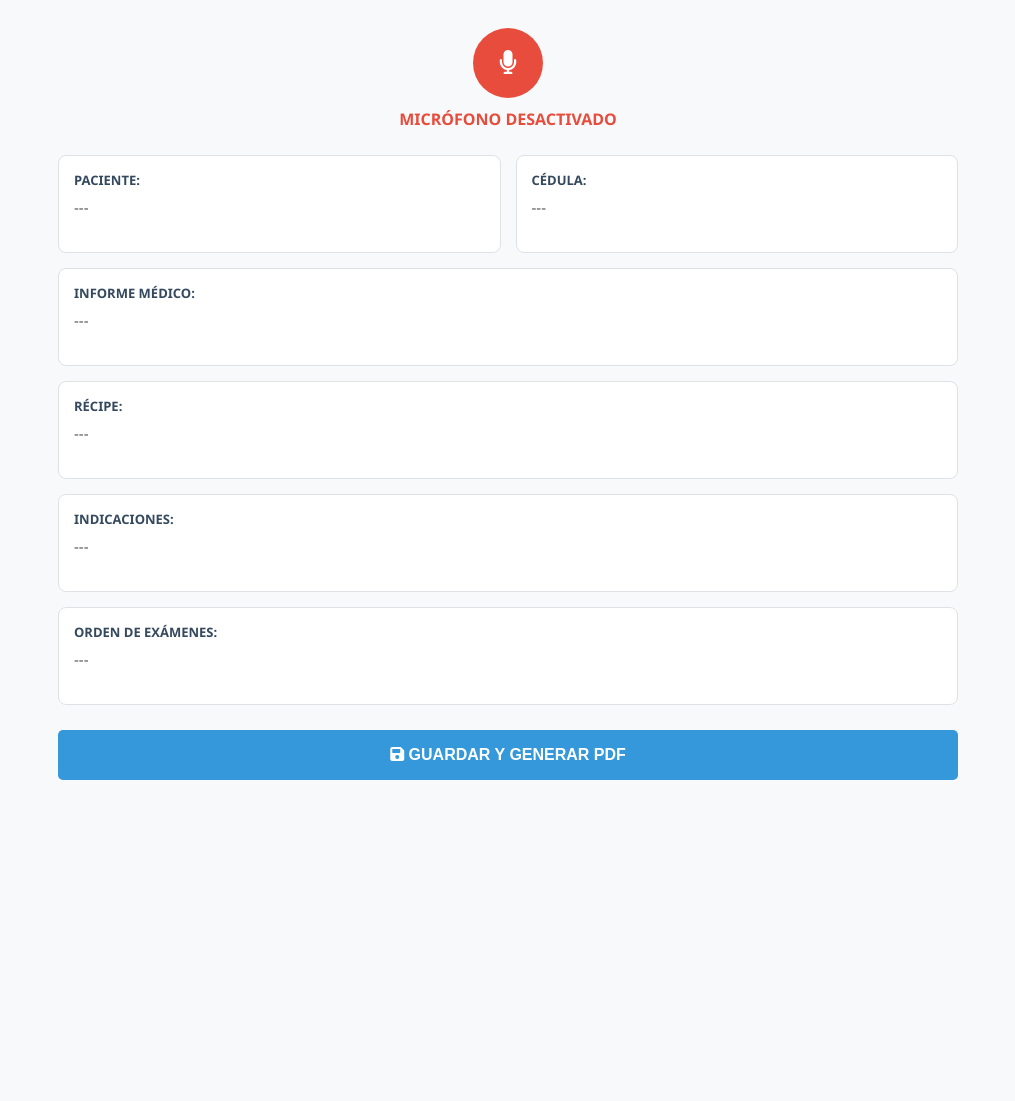
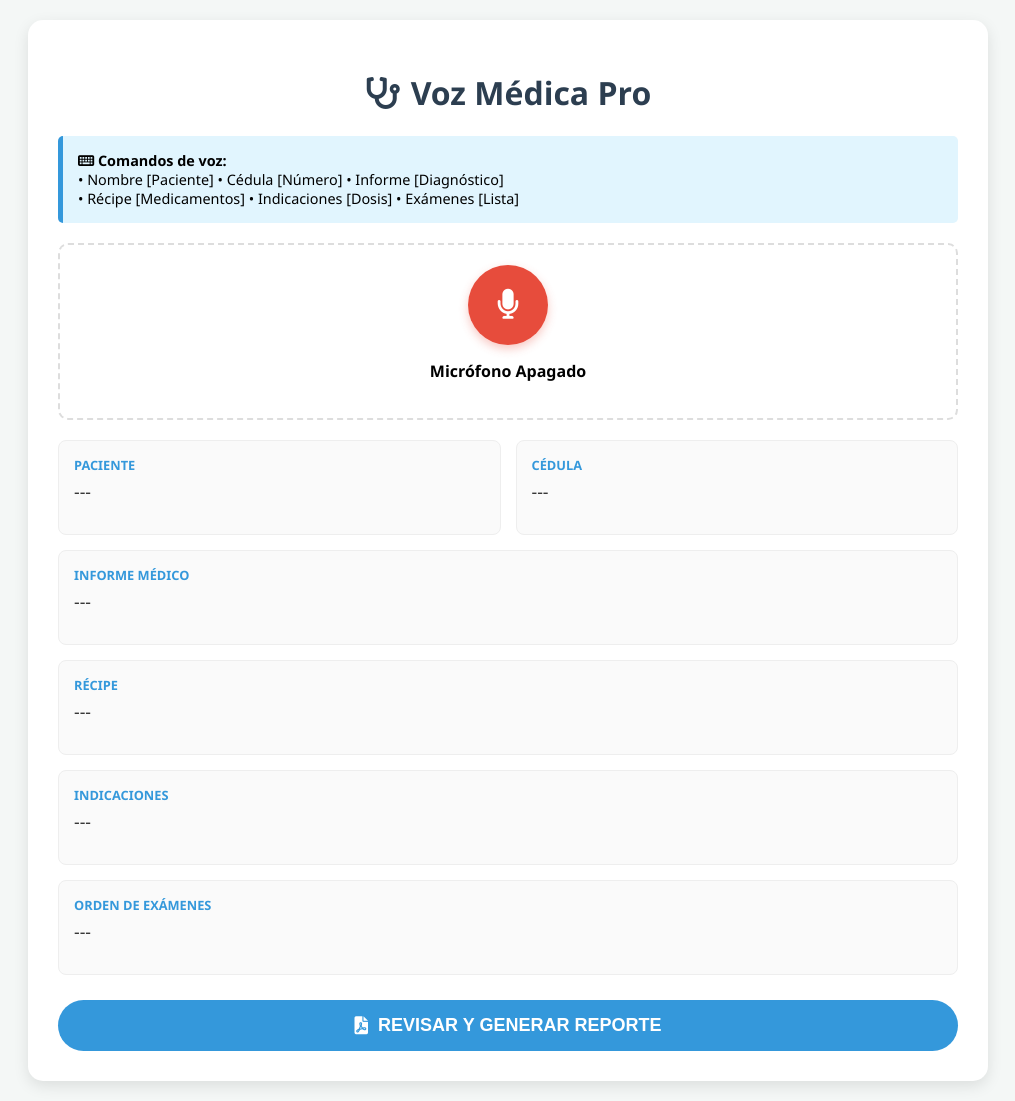
Before and after one commit to YoselinChirinos/voz-medica-app, a Flask app: page / in a window 1280 px wide. Shown: the whole page, without its empty margins (132-1147 px from the left). Before the commit the page ends 780 px from the top, so only its background shows below. Run offline with Flask 3, Linux system fonts and the light colour scheme; the visitor is signed in with stand-in values (Sample User, id 1); some libraries are stand-ins or nearby versions.

Commit message:
Add files via upload

```diff
--- a/app.py
+++ b/app.py
@@ -3,13 +3,12 @@ import os
 from supabase import create_client, Client
 
 app = Flask(__name__)
-# Genera una clave segura para las sesiones
 app.secret_key = os.urandom(24)
 
-# SEGURIDAD: Contraseña de acceso al sistema
+# CONFIGURACIÓN DE SEGURIDAD
 PASSWORD_DOCTOR = "medico20262620"
 
-# CONEXIÓN SUPABASE
+# CONFIGURACIÓN DE SUPABASE
 SUPABASE_URL = "https://gzlccjdaxdxrrbaqemgo.supabase.co"
 SUPABASE_KEY = "sb_publishable_Qtzr0MnVTUuMa2_1KoEpFg_bomVqHXI"
 supabase = create_client(SUPABASE_URL, SUPABASE_KEY)
@@ -23,16 +22,19 @@ def login():
         else:
             return '<script>alert("Contraseña incorrecta"); window.location.href="/login";</script>'
 
-    # Formulario de seguridad integrado
     return '''
-        <div style="text-align:center; margin-top:100px; font-family:sans-serif;">
-            <div style="display:inline-block; padding:50px; border:1px solid #ddd; border-radius:10px; background:white; shadow: 0 4px 8px rgba(0,0,0,0.1);">
-                <h2>🔒 Acceso Médico Requerido</h2>
+        <div style="text-align:center; margin-top:100px; font-family:Arial, sans-serif; background-color:#f4f7f6; height:100vh; padding-top:50px;">
+            <div style="background:white; display:inline-block; padding:40px; border-radius:10px; box-shadow: 0 4px 6px rgba(0,0,0,0.1);">
+                <h2 style="color:#2c3e50;">Voz Médica - Acceso Privado</h2>
+                <p style="color:#7f8c8d;">Introduzca la clave para comenzar la consulta</p>
                 <form method="post">
-                    <input type="password" name="password" placeholder="Clave de Seguridad" required
-                           style="padding:15px; width:250px; margin-bottom:20px; border-radius:5px; border:1px solid #ccc;">
-                    <br>
-                    <button type="submit" style="padding:10px 30px; background:#e74c3c; color:white; border:none; border-radius:5px; cursor:pointer; font-weight:bold;">ENTRAR</button>
+                    <input type="password" name="password" placeholder="Contraseña" required
+                           style="padding:12px; width:250px; border:1px solid #bdc3c7; border-radius:5px; font-size:16px;">
+                    <br><br>
+                    <button type="submit"
+                            style="padding:12px 30px; background-color:#3498db; color:white; border:none; border-radius:5px; cursor:pointer; font-size:16px; font-weight:bold;">
+                        Entrar al Sistema
+                    </button>
                 </form>
             </div>
         </div>
@@ -40,19 +42,17 @@ def login():
 
 @app.route('/')
 def index():
-    # Si no ha iniciado sesión, no puede ver el panel médico
     if not session.get('autenticado'):
         return redirect(url_for('login'))
     return render_template('index.html')
 
 @app.route('/guardar', methods=['POST'])
 def guardar_datos():
-    # Protección de la API: solo permite guardar si está autenticado
     if not session.get('autenticado'):
-        return jsonify({"status": "error", "message": "No autorizado"}), 401
-
+        return jsonify({"status": "error"}), 401
     try:
         data = request.json
+        # Guardado completo en la tabla 'consultas'
         supabase.table('consultas').insert({
             "paciente": data.get('paciente'),
             "cedula": data.get('cedula'),
--- a/templates/index.html
+++ b/templates/index.html
@@ -2,121 +2,171 @@
 <html lang="es">
 <head>
     <meta charset="UTF-8">
-    <title>Voz Médica Pro - Panel de Control</title>
+    <meta name="viewport" content="width=device-width, initial-scale=1.0">
+    <title>Voz Médica Pro - Dictado</title>
+    <!-- Librerías Necesarias -->
     <script src="https://cdnjs.cloudflare.com/ajax/libs/jspdf/2.5.1/jspdf.umd.min.js"></script>
     <link rel="stylesheet" href="https://cdnjs.cloudflare.com/ajax/libs/font-awesome/6.0.0/css/all.min.css">
+
     <style>
-        body { font-family: 'Segoe UI', sans-serif; background-color: #f8f9fa; padding: 20px; }
-        .container { max-width: 900px; margin: auto; }
-        .mic-area { text-align: center; margin-bottom: 25px; }
-        .btn-mic { background: #e74c3c; color: white; border: none; width: 70px; height: 70px; border-radius: 50%; font-size: 24px; cursor: pointer; transition: 0.3s; }
-        .btn-mic.active { background: #2ecc71; box-shadow: 0 0 15px #2ecc71; }
-        .status { color: #e74c3c; font-weight: bold; margin-top: 10px; font-size: 16px; }
-
-        /* Estilos de tarjetas según image_2e8e11.png */
-        .grid { display: grid; grid-template-columns: 1fr 1fr; gap: 15px; }
-        .card { background: white; padding: 15px; border-radius: 8px; border: 1px solid #dee2e6; }
-        .card label { font-weight: bold; color: #34495e; display: block; margin-bottom: 8px; font-size: 13px; }
-        .content { min-height: 40px; color: #555; font-size: 15px; }
-        .full { grid-column: span 2; }
-
-        .btn-action { margin-top: 25px; display: flex; flex-direction: column; gap: 10px; }
-        .btn-main { padding: 16px; border-radius: 5px; border: none; font-weight: bold; cursor: pointer; text-align: center; font-size: 16px; text-decoration: none; display: block; }
-        .btn-blue { background: #3498db; color: white; width: 100%; }
-        .btn-green { background: #25d366; color: white; display: none; } /* Oculto hasta guardar */
+        :root { --primary: #3498db; --dark: #2c3e50; --bg: #f4f7f6; }
+        body { font-family: 'Segoe UI', Arial, sans-serif; background: var(--bg); margin: 0; padding: 20px; }
+        .container { max-width: 900px; margin: auto; background: white; padding: 30px; border-radius: 15px; box-shadow: 0 5px 15px rgba(0,0,0,0.1); }
+        h1 { color: var(--dark); text-align: center; display: flex; align-items: center; justify-content: center; gap: 10px; }
+        .instrucciones { background: #e1f5fe; padding: 15px; border-left: 5px solid var(--primary); border-radius: 5px; margin-bottom: 20px; font-size: 0.9em; }
+        .seccion-dictado { border: 2px dashed #ddd; border-radius: 10px; padding: 20px; margin-bottom: 20px; text-align: center; transition: 0.3s; }
+        .activo { border-color: #e74c3c; background: #fff5f5; }
+        .btn-mic { background: #e74c3c; color: white; border: none; width: 80px; height: 80px; border-radius: 50%; font-size: 30px; cursor: pointer; transition: 0.3s; box-shadow: 0 4px 10px rgba(231, 76, 60, 0.3); }
+        .btn-mic:hover { transform: scale(1.1); }
+        .campos-datos { display: grid; grid-template-columns: 1fr 1fr; gap: 15px; margin-top: 20px; }
+        .campo { background: #fafafa; padding: 15px; border-radius: 8px; border: 1px solid #eee; }
+        .campo label { font-weight: bold; color: var(--primary); display: block; margin-bottom: 5px; text-transform: uppercase; font-size: 0.8em; }
+        .resultado { min-height: 40px; color: #333; font-size: 1.1em; }
+        .btn-finalizar { background: var(--primary); color: white; border: none; padding: 15px 40px; border-radius: 30px; font-size: 18px; font-weight: bold; cursor: pointer; width: 100%; margin-top: 25px; display: flex; align-items: center; justify-content: center; gap: 10px; transition: 0.3s; }
+        .btn-finalizar:hover { background: #2980b9; transform: translateY(-2px); }
     </style>
 </head>
 <body>
 
 <div class="container">
-    <div class="mic-area">
-        <button id="start-mic" class="btn-mic"><i class="fas fa-microphone"></i></button>
-        <div id="status-label" class="status">MICRÓFONO DESACTIVADO</div>
+    <h1><i class="fas fa-stethoscope"></i> Voz Médica Pro</h1>
+
+    <div class="instrucciones">
+        <strong><i class="fas fa-keyboard"></i> Comandos de voz:</strong><br>
+        • Nombre [Paciente] • Cédula [Número] • Informe [Diagnóstico]<br>
+        • Récipe [Medicamentos] • Indicaciones [Dosis] • Exámenes [Lista]
     </div>
 
-    <div class="grid">
-        <div class="card"><label>PACIENTE:</label><div id="p-paciente" class="content">---</div></div>
-        <div class="card"><label>CÉDULA:</label><div id="p-cedula" class="content">---</div></div>
-        <div class="card full"><label>INFORME MÉDICO:</label><div id="p-informe" class="content">---</div></div>
-        <div class="card full"><label>RÉCIPE:</label><div id="p-recipe" class="content">---</div></div>
-        <div class="card full"><label>INDICACIONES:</label><div id="p-indicaciones" class="content">---</div></div>
-        <div class="card full"><label>ORDEN DE EXÁMENES:</label><div id="p-examenes" class="content">---</div></div>
+    <div class="seccion-dictado" id="zona-dictado">
+        <button class="btn-mic" id="btn-escuchar"><i class="fas fa-microphone"></i></button>
+        <p id="estado-texto" style="margin-top:15px; font-weight:bold;">Micrófono Apagado</p>
     </div>
 
-    <div class="btn-action">
-        <button onclick="finalizarConsulta()" class="btn-main btn-blue">
-            <i class="fas fa-save"></i> GUARDAR Y GENERAR PDF
-        </button>
-        <a id="wa-btn" href="#" class="btn-main btn-green" target="_blank">
-            <i class="fab fa-whatsapp"></i> ENVIAR PDF / TEXTO POR WHATSAPP
-        </a>
+    <div class="campos-datos">
+        <div class="campo"><label>Paciente</label><div id="nombre-paciente" class="resultado">---</div></div>
+        <div class="campo"><label>Cédula</label><div id="cedula-paciente" class="resultado">---</div></div>
+        <div class="campo" style="grid-column: span 2;"><label>Informe Médico</label><div id="campo-informe" class="resultado">---</div></div>
+        <div class="campo" style="grid-column: span 2;"><label>Récipe</label><div id="campo-recipe" class="resultado">---</div></div>
+        <div class="campo" style="grid-column: span 2;"><label>Indicaciones</label><div id="campo-indicaciones" class="resultado">---</div></div>
+        <div class="campo" style="grid-column: span 2;"><label>Orden de Exámenes</label><div id="campo-examenes" class="resultado">---</div></div>
     </div>
+
+    <button class="btn-finalizar" onclick="enviarYGenerarPDF()">
+        <i class="fas fa-file-pdf"></i> REVISAR Y GENERAR REPORTE
+    </button>
 </div>
 
 <script>
-    const btn = document.getElementById('start-mic');
-    const label = document.getElementById('status-label');
+    // Lógica de Reconocimiento de Voz
+    const btnEscuchar = document.getElementById('btn-escuchar');
+    const estadoTexto = document.getElementById('estado-texto');
+    const zonaDictado = document.getElementById('zona-dictado');
+
     const recognition = new (window.SpeechRecognition || window.webkitSpeechRecognition)();
     recognition.lang = 'es-ES';
     recognition.continuous = true;
+    recognition.interimResults = false;
 
-    btn.onclick = () => {
-        if(btn.classList.contains('active')) { recognition.stop(); }
-        else { recognition.start(); }
+    btnEscuchar.onclick = () => {
+        if (btnEscuchar.classList.contains('grabando')) {
+            recognition.stop();
+        } else {
+            recognition.start();
+        }
     };
 
-    recognition.onstart = () => { btn.classList.add('active'); label.innerText = "ESCUCHANDO..."; label.style.color = "#2ecc71"; };
-    recognition.onend = () => { btn.classList.remove('active'); label.innerText = "MICRÓFONO DESACTIVADO"; label.style.color = "#e74c3c"; };
+    recognition.onstart = () => {
+        btnEscuchar.classList.add('grabando');
+        estadoTexto.innerText = "Escuchando... hable ahora";
+        zonaDictado.classList.add('activo');
+    };
+
+    recognition.onend = () => {
+        btnEscuchar.classList.remove('grabando');
+        estadoTexto.innerText = "Micrófono Apagado";
+        zonaDictado.classList.remove('activo');
+    };
 
     recognition.onresult = (event) => {
-        const text = event.results[event.results.length - 1][0].transcript.toLowerCase();
-        if(text.includes("paciente")) document.getElementById('p-paciente').innerText = text.split("paciente")[1].trim();
-        if(text.includes("cédula")) document.getElementById('p-cedula').innerText = text.split("cédula")[1].trim();
-        if(text.includes("informe")) document.getElementById('p-informe').innerText = text.split("informe")[1].trim();
-        if(text.includes("récipe")) document.getElementById('p-recipe').innerText = text.split("récipe")[1].trim();
-        if(text.includes("indicaciones")) document.getElementById('p-indicaciones').innerText = text.split("indicaciones")[1].trim();
-        if(text.includes("exámenes")) document.getElementById('p-examenes').innerText = text.split("exámenes")[1].trim();
+        const texto = event.results[event.results.length - 1][0].transcript.toLowerCase();
+        console.log("Dictado:", texto);
+
+        if (texto.includes("nombre")) document.getElementById('nombre-paciente').innerText = texto.replace("nombre", "").trim();
+        if (texto.includes("cédula")) document.getElementById('cedula-paciente').innerText = texto.replace("cédula", "").trim();
+        if (texto.includes("informe")) document.getElementById('campo-informe').innerText = texto.replace("informe", "").trim();
+        if (texto.includes("récipe")) document.getElementById('campo-recipe').innerText = texto.replace("récipe", "").trim();
+        if (texto.includes("indicaciones")) document.getElementById('campo-indicaciones').innerText = texto.replace("indicaciones", "").trim();
+        if (texto.includes("exámenes")) document.getElementById('campo-examenes').innerText = texto.replace("exámenes", "").trim();
     };
 
-    async function finalizarConsulta() {
-        const d = {
-            paciente: document.getElementById('p-paciente').innerText,
-            cedula: document.getElementById('p-cedula').innerText,
-            informe: document.getElementById('p-informe').innerText,
-            recipe: document.getElementById('p-recipe').innerText,
-            indicaciones: document.getElementById('p-indicaciones').innerText,
-            examenes: document.getElementById('p-examenes').innerText
+    // Lógica Final: Guardar en Supabase y Generar PDF
+    function enviarYGenerarPDF() {
+        const datos = {
+            paciente: document.getElementById('nombre-paciente').innerText,
+            cedula: document.getElementById('cedula-paciente').innerText,
+            informe: document.getElementById('campo-informe').innerText,
+            recipe: document.getElementById('campo-recipe').innerText,
+            indicaciones: document.getElementById('campo-indicaciones').innerText,
+            examenes: document.getElementById('campo-examenes').innerText
         };
 
-        const res = await fetch('/guardar', {
+        fetch('/guardar', {
             method: 'POST',
             headers: {'Content-Type': 'application/json'},
-            body: JSON.stringify(d)
-        });
+            body: JSON.stringify(datos)
+        })
+        .then(res => res.json())
+        .then(res => {
+            if (res.status === "success") {
+                alert("✅ ¡Éxito! Consulta guardada en la base de datos.");
 
-        if(res.ok) {
-            alert("Consulta guardada en Supabase.");
-            crearPDF(d);
-            const wa = document.getElementById('wa-btn');
-            wa.href = `https://wa.me/?text=*REPORTE MÉDICO*%0A*Paciente:* ${d.paciente}%0A*Informe:* ${d.informe}`;
-            wa.style.display = "block";
-        } else {
-            alert("Error de sesión o servidor.");
-        }
-    }
+                const { jsPDF } = window.jspdf;
+                const doc = new jsPDF();
 
-    function crearPDF(d) {
-        const { jsPDF } = window.jspdf;
-        const doc = new jsPDF();
-        doc.setFontSize(20);
-        doc.text("REPORTE MÉDICO", 105, 20, {align:"center"});
-        doc.setFontSize(12);
-        doc.text(`Paciente: ${d.paciente}`, 20, 40);
-        doc.text(`Cédula: ${d.cedula}`, 20, 50);
-        doc.text(`Informe: ${d.informe}`, 20, 70, {maxWidth: 170});
-        doc.text(`Récipe: ${d.recipe}`, 20, 110);
-        doc.save(`${d.paciente}_Consulta.pdf`);
+                // Página 1: Encabezado e Informe
+                doc.setFontSize(20);
+                doc.setTextColor(52, 152, 219);
+                doc.text("VOZ MÉDICA PRO - REPORTE", 105, 20, { align: "center" });
+
+                doc.setFontSize(12);
+                doc.setTextColor(0, 0, 0);
+                doc.text(`Paciente: ${datos.paciente}`, 20, 40);
+                doc.text(`Cédula: ${datos.cedula}`, 140, 40);
+
+                doc.setFont("helvetica", "bold");
+                doc.text("INFORME MÉDICO:", 20, 60);
+                doc.setFont("helvetica", "normal");
+                doc.text(datos.informe, 20, 70, { maxWidth: 170 });
+
+                doc.setFont("helvetica", "bold");
+                doc.text("RÉCIPE:", 20, 130);
+                doc.setFont("helvetica", "normal");
+                doc.text(datos.recipe, 20, 140, { maxWidth: 170 });
+
+                // Página 2: Plan y Exámenes
+                doc.addPage();
+                doc.setFontSize(18);
+                doc.text("PLAN Y TRATAMIENTO", 105, 20, { align: "center" });
+
+                doc.setFontSize(12);
+                doc.setFont("helvetica", "bold");
+                doc.text("INDICACIONES:", 20, 40);
+                doc.setFont("helvetica", "normal");
+                doc.text(datos.indicaciones, 20, 50, { maxWidth: 170 });
+
+                if (datos.examenes.length > 5) {
+                    doc.setFont("helvetica", "bold");
+                    doc.text("ÓRDEN DE EXÁMENES:", 20, 120);
+                    doc.setFont("helvetica", "normal");
+                    doc.text(datos.examenes, 20, 130, { maxWidth: 170 });
+                }
+
+                doc.save(`Consulta_${datos.paciente}.pdf`);
+            }
+        })
+        .catch(err => alert("❌ Error: " + err));
     }
 </script>
+
 </body>
 </html>
```
